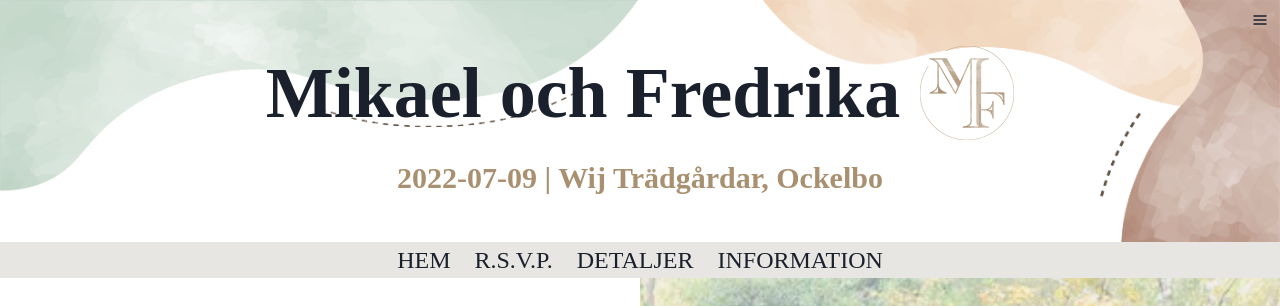
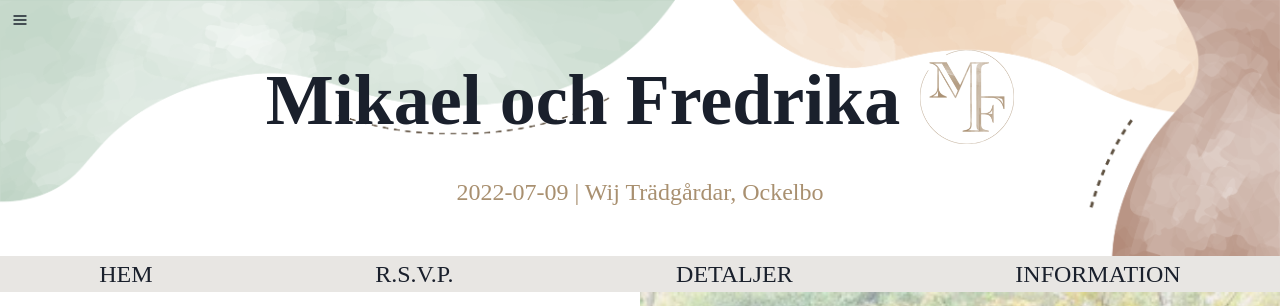
Before and after one commit to mlonn/mikaelochfredrika, a Next.js app: page /gallery/Gallery in a window 1280 px wide. Shown: the top 306 px of the page. Built offline with nearby package versions, Linux system fonts and the light colour scheme; a web font is replaced by a local one.

Commit message:
fix header fz

```diff
--- a/components/Page.js
+++ b/components/Page.js
@@ -8,6 +8,7 @@ import {
   useColorMode,
   Flex,
 } from '@chakra-ui/react';
+import ScaleText from 'react-scale-text';
 import { useRouter } from 'next/router';
 import Head from 'next/head';
 import Link from 'next/link';
@@ -62,6 +63,7 @@ const PageWrapper = styled.div`
     padding-top: 40px;
   }
   min-height: 100vh;
+  width: 100vw;
   display: grid;
   grid-template-rows: auto 1fr;
 `;
@@ -73,7 +75,7 @@ const Wrapper = styled.div`
 `;
 const Nav = styled.nav`
   position: relative;
-
+  width: 100%;
   ul {
     list-style: none;
     display: grid;
@@ -100,6 +102,8 @@ const Header = styled.div`
 
 const MenuButton = styled(IconButton)`
   display: none;
+  position: absolute;
+  right: 0;
   @media (max-width: 767px) {
     display: block;
   }
@@ -107,6 +111,7 @@ const MenuButton = styled(IconButton)`
 
 const ButtonWrapper = styled.div`
   position: absolute;
+  width: 100vw;
   display: flex;
   top: 0;
   right: 0;
@@ -116,7 +121,7 @@ const PageHeader = styled.div`
   position: relative;
   display: grid;
   grid-gap: 20px;
-  padding: 46px;
+  padding: 46px 0;
 `;
 const CenterContent = styled.div`
   white-space: nowrap;
@@ -125,10 +130,33 @@ const CenterContent = styled.div`
   display: grid;
   grid-gap: 20px;
   grid-template-columns: min-content auto;
+  h1 {
+    font-size: 72px;
+    font-family: Tangier;
+    font-weight: bold;
+  }
+
+  @media (max-width: 640px) {
+    h1 {
+      font-size: 56px;
+    }
+  }
+  @media (max-width: 480px) {
+    h1 {
+      font-size: 42px;
+    }
+  }
 `;
 
-const SubHeading = styled(Heading)`
+const SubHeading = styled.h2`
   font-family: 'rosella-engraved';
+  font-size: 24px;
+  @media (max-width: 640px) {
+    font-size: 18px;
+  }
+  @media (max-width: 480px) {
+    font-size: 16px;
+  }
   color: ${({ theme }) => theme.colors.brown};
 `;
 
@@ -138,7 +166,7 @@ const NavLink = styled.a`
 `;
 
 const LeftImage = styled.div`
-  @media (max-width: 1155px) {
+  @media (max-width: 1220px) {
     display: none;
   }
   position: absolute;
@@ -147,7 +175,7 @@ const LeftImage = styled.div`
   width: 100%;
 `;
 const RightImage = styled.div`
-  @media (max-width: 1155px) {
+  @media (max-width: 1220px) {
     display: none;
   }
   position: absolute;
@@ -156,6 +184,12 @@ const RightImage = styled.div`
   width: 100%;
   right: 0;
   top: 0;
+`;
+
+const MFImage = styled.div`
+  @media (max-width: 767px) {
+    display: none;
+  }
 `;
 const Page = ({ children }) => {
   const router = useRouter();
@@ -205,7 +239,8 @@ const Page = ({ children }) => {
             />
           </RightImage>
           <CenterContent>
-            <Heading size="4xl">Mikael och Fredrika</Heading>
+            <h1>Mikael och Fredrika</h1>
+            <MFImage>
               <Image
                 object-fit="contain"
                 width={94}
@@ -214,6 +249,7 @@ const Page = ({ children }) => {
                 src={logo}
                 alt=""
               />
+            </MFImage>
           </CenterContent>
           <LeftImage>
             <Image
@@ -224,9 +260,7 @@ const Page = ({ children }) => {
               alt=""
             />
           </LeftImage>
-          <SubHeading size="lg">
-            2022-07-09 | Wij Trädgårdar, Ockelbo
-          </SubHeading>
+          <SubHeading>2022-07-09 | Wij Trädgårdar, Ockelbo</SubHeading>
         </PageHeader>
         <Wrapper>
           <Nav open={open}>
--- a/package.json
+++ b/package.json
@@ -20,7 +20,9 @@
     "react-dom": "17.0.2",
     "react-hook-form": "^7.18.1",
     "react-image-gallery": "^1.2.7",
+    "react-scale-text": "^1.2.2",
     "react-toastify": "^8.1.0",
+    "scale-text": "^0.2.2",
     "styled-components": "5.3.3"
   },
   "devDependencies": {
```
Also changed, not shown: 1 other file (tests, documents, lock files or other folders). Lines whose indentation alone changed are shown as unchanged.
